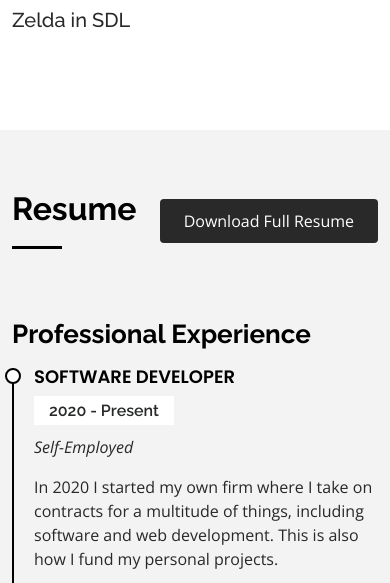
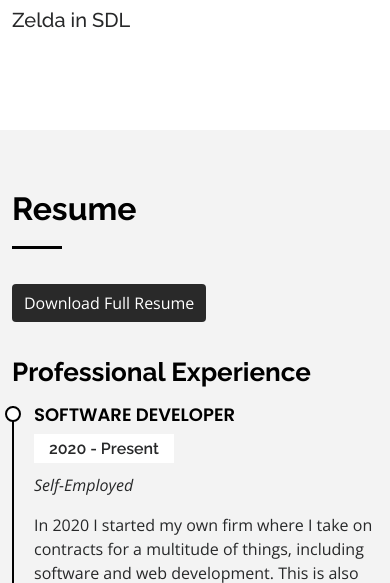
Before and after one commit to meNotLucky/lukas-clausson-portfolio, a PHP site: page / in a window 390 px wide. Shown: the part 2218-2801 px from the top of the page. Run offline with PHP 8.4, Linux system fonts and the light colour scheme.

Commit message:
Tweaked Download Resume Button

```diff
--- a/assets/css/style.css
+++ b/assets/css/style.css
@@ -526,6 +526,14 @@ section {
   transition: 0.4s;
   border: 0;
   border-radius: 4px;
+}
+
+@media (max-width: 575px) {
+  .resume .resume-button {
+    position: relative;
+    padding: 7px 12px;
+    top: -15px;
+  }
 }
 
 .resume .resume-button:hover {
```
